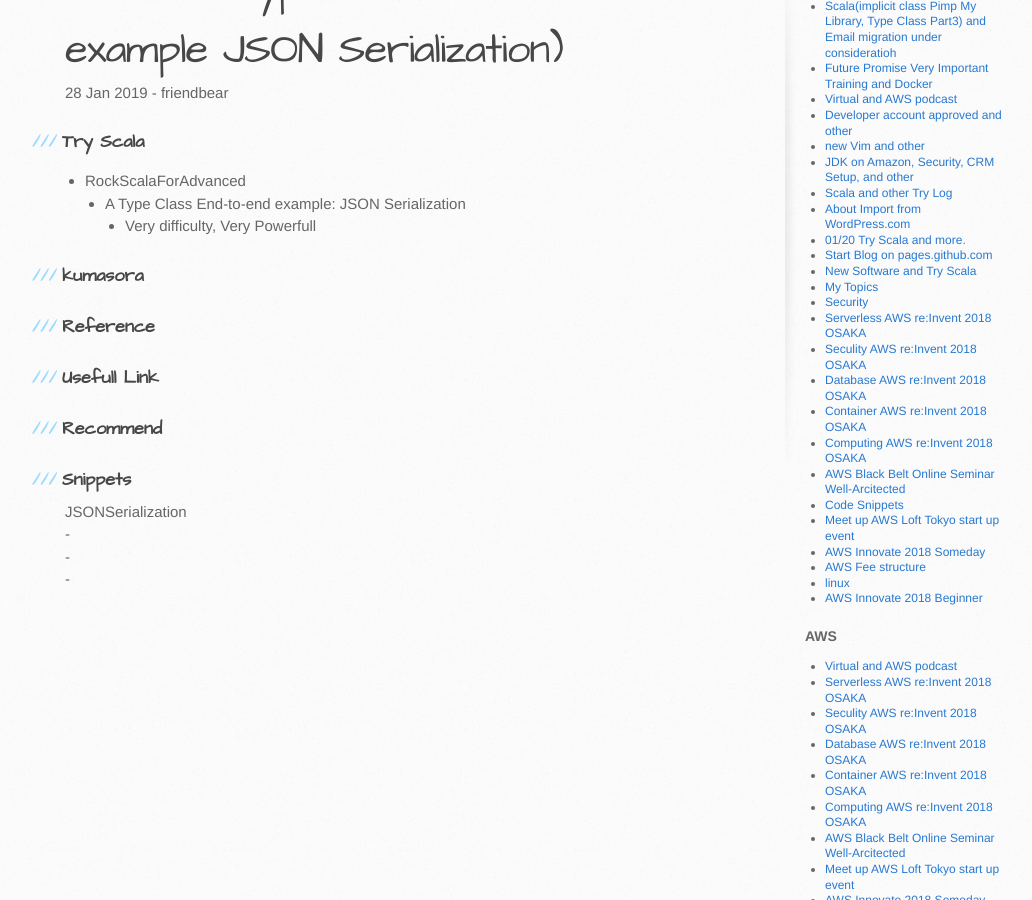
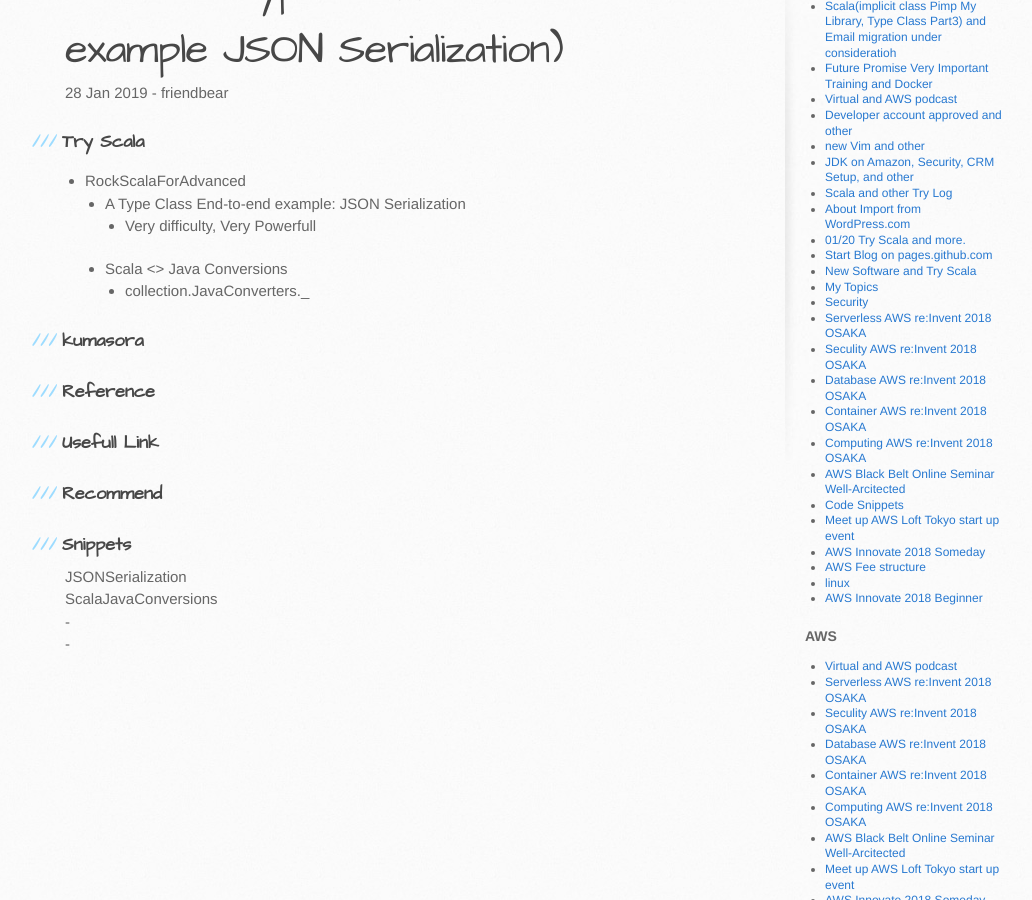
Before and after one commit to friendbear/friendbear.github.io.2021-10-19, a Jekyll site: the page built from _posts/2019-01-28-friendbear.md, in a window 1280 px wide and 900 px high, scrolled down 299 px. Shown: the whole window, without its empty margins (105-1137 px from the left). Built offline with Jekyll 4.4.1, drawn with Linux system fonts in a browser that asks for light colours; comment, search, counter and statistics services are not loaded; part of the change alters nothing that is shown.

Commit message:
* - Scala <> Java conversions

```diff
--- a/_posts/2019-01-28-friendbear.md
+++ b/_posts/2019-01-28-friendbear.md
@@ -11,6 +11,8 @@ tags: [lang-scala, other]
 - RockScalaForAdvanced
   - A Type Class End-to-end example: JSON Serialization
     - Very difficulty, Very Powerfull
+  - Scala <> Java Conversions
+    - collection.JavaConverters._
 
 
 ### kumasora
@@ -167,12 +169,63 @@ def JSONSerialization(args: String*) = {
 </details>
 
 <details>
-<summary>-</summary>
+<summary>ScalaJavaConversions</summary>
 <pre>
 <code>
 #!/usr/bin/env amm
+
+import java.{util => ju}
 @main
-def TypeCaseEqual(args: String*) = {
+def ScalaJavaConversions(args: String*) = {
+
+  import collection.JavaConverters._
+
+  val javaSet: ju.Set[Int] = new ju.HashSet[Int]()
+
+  val test1 = {
+    1 to 5 foreach javaSet.add
+    println(javaSet)
+  }
+
+  val scalaSet = javaSet.asScala
+
+  /*
+  　Iterator
+    Iterable
+    ju.List - scala.mutable.Buffer
+    ju.Set - scala.mutable.Set
+    ju.Map - scala.mutable.Map
+   */
+  import collection.mutable._
+  val numbersBuffer = ArrayBuffer[Int](1, 2, 3)
+  val juNumbersBuffer = numbersBuffer.asJava
+
+  val numbers = List(1, 2, 3)
+  val juNumbers = numbers.asJava
+  val backToScala = juNumbers.asScala
+
+  val test2 = {
+    println(juNumbersBuffer.asScala eq numbersBuffer)
+    println(backToScala eq numbers) // false
+    println(backToScala == numbers) // true
+  }
+  /*
+    Exercise
+    create a Scala-Java Optional-Option
+        .asScala
+   */
+  class ToScala[T](value: => T) {
+    def asScala: T = value
+  }
+  implicit def asScalaOptional[T](o: ju.Optional[T]): ToScala[Option[T]] = new ToScala[Option[T]](
+    if (o.isPresent) Some(o.get) else None
+  )
+
+  val test3 ={
+    val juOptional: ju.Optional[Int] = ju.Optional.of(2)
+    val scalaOption = juOptional.asScala
+    println(scalaOption)
+  }
 }
 </code>
 </pre>
```
